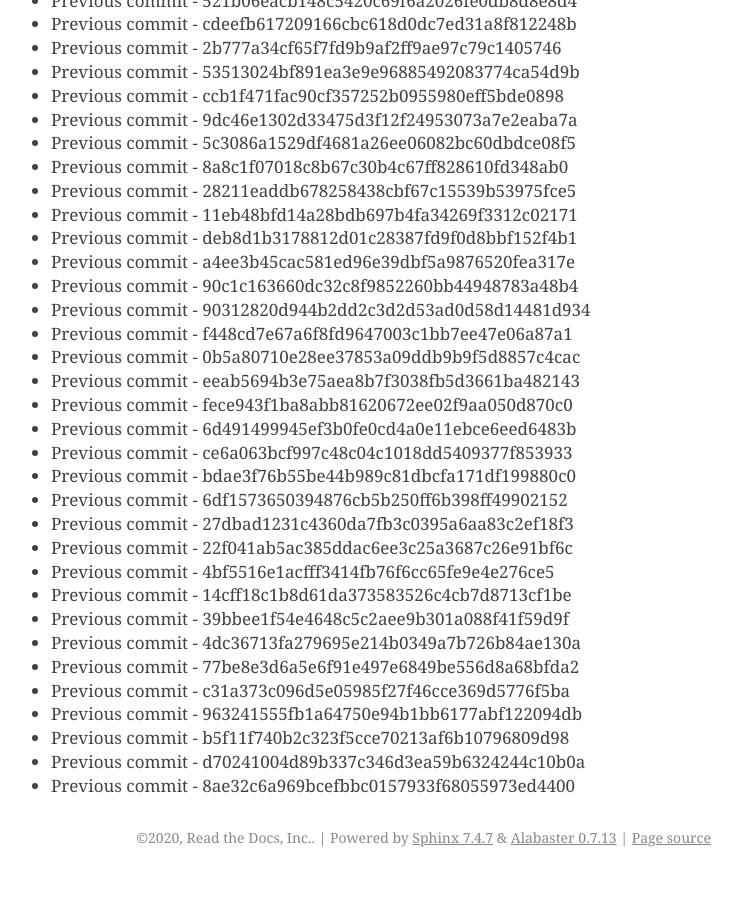
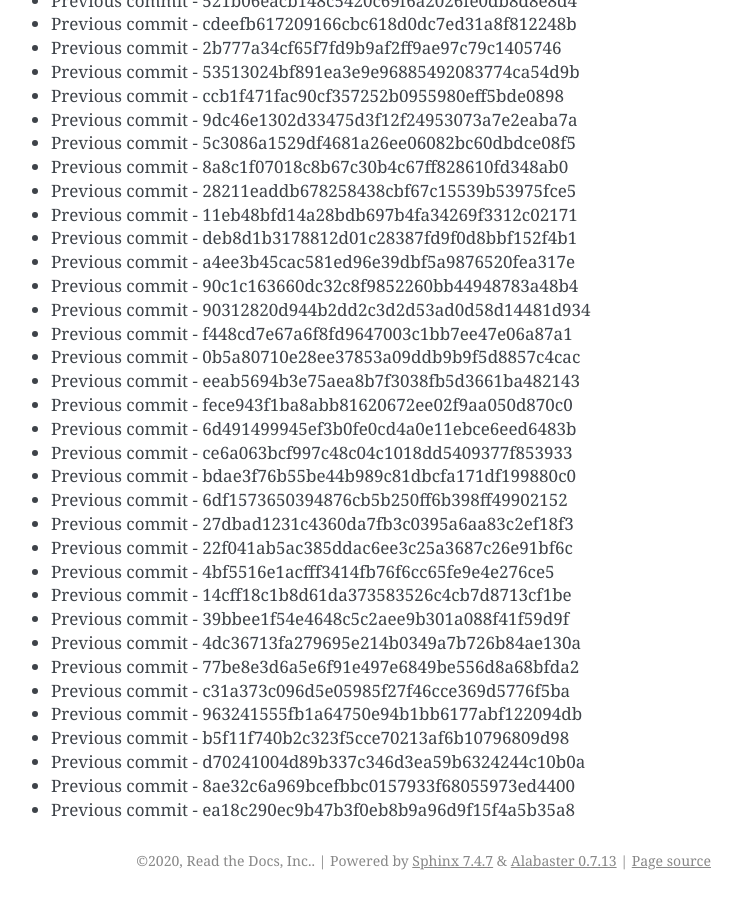
Before and after one commit to readthedocs/rtd-git-stresstest, a Sphinx documentation site: the page built from docs/updates.rst, in a window 1280 px wide and 900 px high, scrolled down 11435 px. Shown: the whole window, without its empty margins (399-1141 px from the left). Built offline with Sphinx 7.4.7, drawn with Linux system fonts in a browser that asks for light colours; before the commit the page ends 12312 px from its top, so only the background shows below that.

Commit message:
Generating commit from previous: ea18c290ec9b47b3f0eb8b9a96d9f15f4a5b35a8

```diff
--- a/docs/updates.rst
+++ b/docs/updates.rst
@@ -512,3 +512,4 @@ It can be tested for any performance characteristics.
 * Previous commit - b5f11f740b2c323f5cce70213af6b10796809d98
 * Previous commit - d70241004d89b337c346d3ea59b6324244c10b0a
 * Previous commit - 8ae32c6a969bcefbbc0157933f68055973ed4400
+* Previous commit - ea18c290ec9b47b3f0eb8b9a96d9f15f4a5b35a8
```
